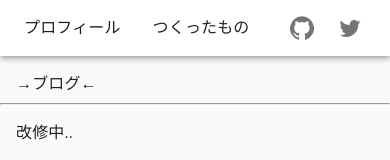
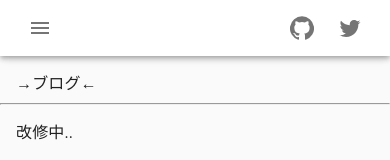
Before and after one commit to xecua/xecua.github.io, a Next.js app: page / in a window 390 px wide. Shown: the top 160 px of the page. Built offline with nearby package versions, Linux system fonts and the light colour scheme.

Commit message:
スマホ対応

```diff
--- a/src/components/Header.tsx
+++ b/src/components/Header.tsx
@@ -1,4 +1,4 @@
-import React from 'react';
+import React, { useState } from 'react';
 import {
   AppBar,
   makeStyles,
@@ -7,14 +7,23 @@ import {
   Typography,
   IconButton,
   Button,
+  Hidden,
+  Drawer,
+  List,
+  ListItem,
 } from '@material-ui/core';
-import { GitHub, Twitter } from '@material-ui/icons';
+import { GitHub, Twitter, Menu as MenuIcon } from '@material-ui/icons';
 import NextLink from 'next/link';
 
 const useStyles = makeStyles((theme) =>
   createStyles({
     title: {
       marginRight: theme.spacing(2),
+    },
+    menuButton: {
+      [theme.breakpoints.up('sm')]: {
+        display: 'none',
+      },
     },
     menuItem: {
       marginRight: theme.spacing(2),
@@ -32,11 +41,23 @@ const useStyles = makeStyles((theme) =>
 const Header: React.FC = () => {
   const classes = useStyles();
 
+  const [openDrawer, setOpenDrawer] = useState(false);
+
+  const handleDrawerToggle = () => {
+    setOpenDrawer(!openDrawer);
+  };
+
   return (
     <>
-      <AppBar>
+      <AppBar position="fixed">
         <Toolbar>
-          {/* <NextLink href="/"><Typography className={classes.title} variant="h6" component="h1">ぽ</Typography></NextLink> */}
+          <IconButton
+            aria-label="open drawer"
+            onClick={handleDrawerToggle}
+            className={classes.menuButton}>
+            <MenuIcon />
+          </IconButton>
+          <Hidden smDown>
             <NextLink href="/">
               <Button className={classes.menuItem}>
                 <Typography>プロフィール</Typography>
@@ -47,6 +68,8 @@ const Header: React.FC = () => {
                 <Typography>つくったもの</Typography>
               </Button>
             </NextLink>
+          </Hidden>
+
           <div className={classes.spacer} />
           <IconButton href="https://github.com/xecua">
             <GitHub />
@@ -57,6 +80,31 @@ const Header: React.FC = () => {
         </Toolbar>
       </AppBar>
       <Toolbar /> {/* Placeholder */}
+      <Hidden smUp>
+        <Drawer
+          open={openDrawer}
+          aria-label="drawer"
+          onClose={handleDrawerToggle}
+          ModalProps={{
+            keepMounted: true,
+          }}>
+          <Toolbar>
+            <Typography>ページ一覧</Typography>
+          </Toolbar>
+          <List>
+            <ListItem button>
+              <NextLink href="/">
+                <Typography>プロフィール</Typography>
+              </NextLink>
+            </ListItem>
+            <ListItem button>
+              <NextLink href="/works">
+                <Typography>つくったもの</Typography>
+              </NextLink>
+            </ListItem>
+          </List>
+        </Drawer>
+      </Hidden>
     </>
   );
 };
```
Lines whose indentation alone changed are shown as unchanged.
